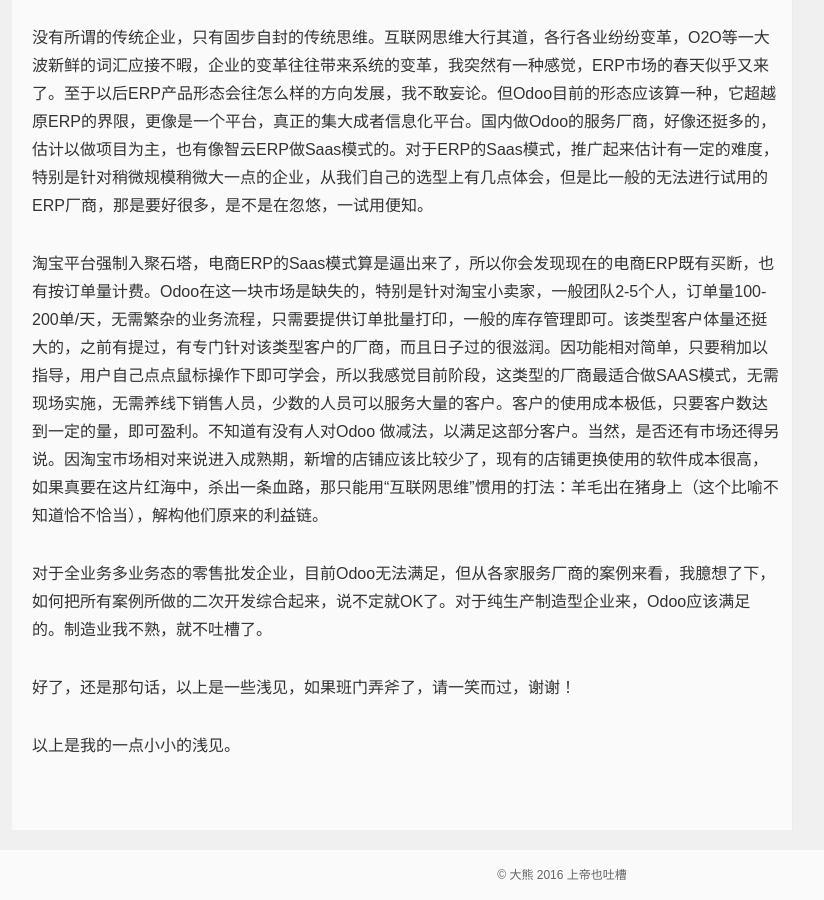
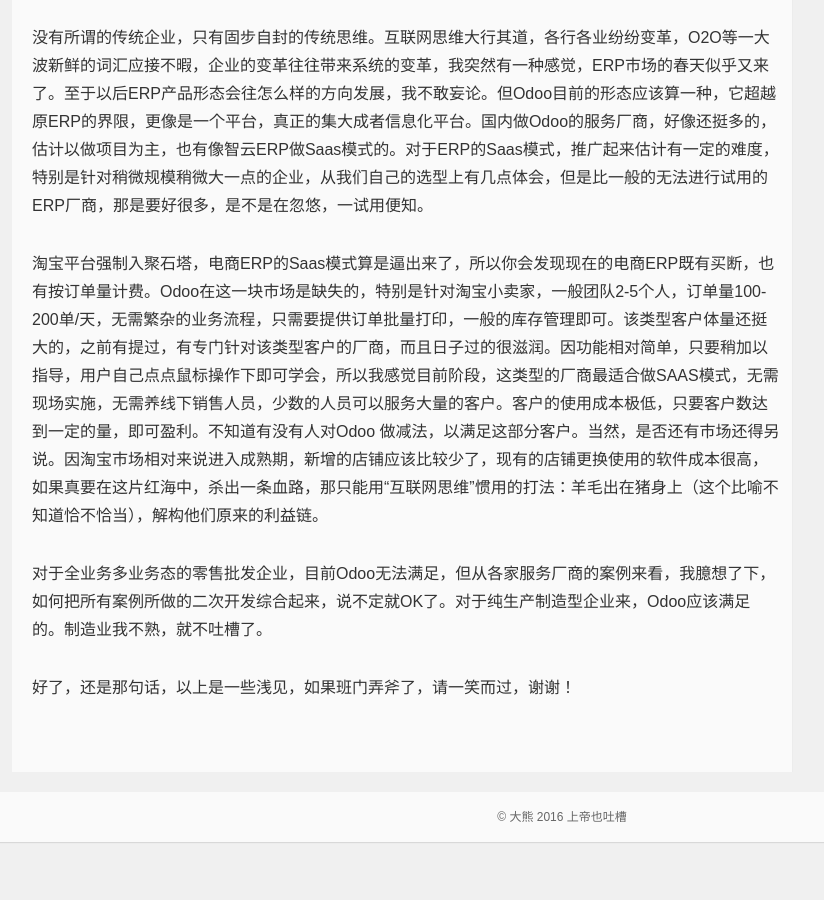
Before and after one commit to godtoo/godtoo.github.com, a Jekyll site: the page built from _posts/2016-01-22-ec-erp.md, in a window 1280 px wide and 900 px high, scrolled down 3306 px. Shown: the whole window, without its empty margins (78-902 px from the left). Built offline with Jekyll 4.4.1, drawn with Linux system fonts in a browser that asks for light colours; nearby versions of some CDN libraries; comment, search, counter and statistics services are not loaded; after the commit the page ends 4148 px from its top, so only the background shows below that.

```diff
--- a/_posts/2016-01-22-ec-erp.md
+++ b/_posts/2016-01-22-ec-erp.md
@@ -45,5 +45,3 @@
 对于全业务多业务态的零售批发企业，目前Odoo无法满足，但从各家服务厂商的案例来看，我臆想了下，如何把所有案例所做的二次开发综合起来，说不定就OK了。对于纯生产制造型企业来，Odoo应该满足的。制造业我不熟，就不吐槽了。
 
 好了，还是那句话，以上是一些浅见，如果班门弄斧了，请一笑而过，谢谢！
-
-以上是我的一点小小的浅见。
```
